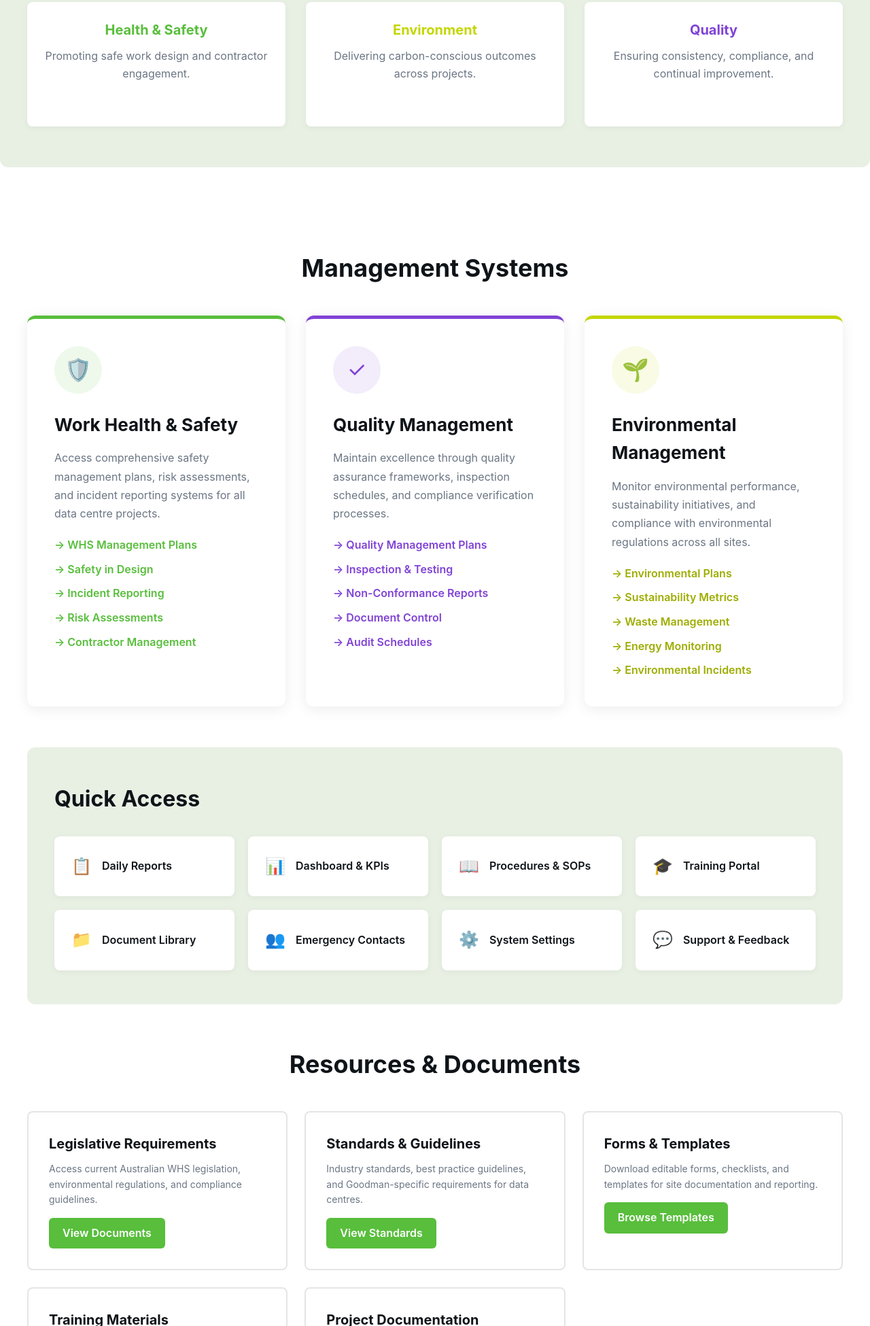
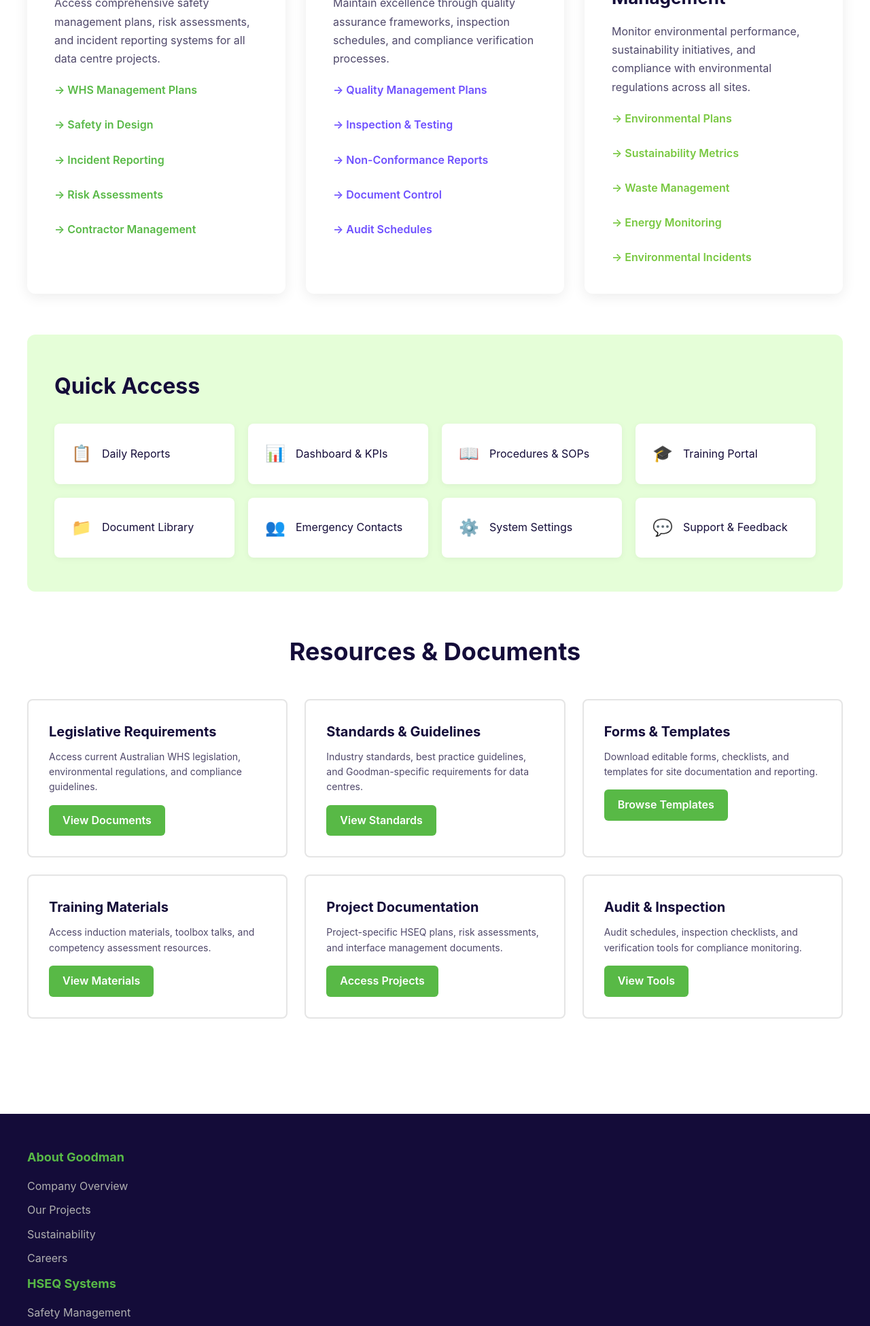
Before and after one commit to benkirkbride/goodman-greenlink-ims, a plain HTML site: page index.html in a window 1280 px wide. Shown: the part 850-2800 px from the top of the page at 68% size. Drawn offline with Linux system fonts and the light colour scheme.

Commit message:
Update index.html

```diff
--- a/index.html
+++ b/index.html
@@ -1,24 +1,31 @@
 <!DOCTYPE html>
 <html lang="en">
 <head>
-    <meta charset="UTF-8">
-    <meta name="viewport" content="width=device-width, initial-scale=1.0">
+  <meta charset="UTF-8" />
+  <meta name="viewport" content="width=device-width, initial-scale=1.0" />
   <title>Goodman Greenlink - IMS Portal</title>
+
   <style>
-        * { margin:0; padding:0; box-sizing:border-box; }
+    * {
+      margin: 0;
+      padding: 0;
+      box-sizing: border-box;
+    }
+
     :root {
-            --goodman-green: #58BE3C;
-            --neon-green: #C4D600;
-            --pale-green: #E8F0E4;
-            --ink: #0F1419;
-            --grey-ink: #6B7684;
+      /* Refreshed Goodman Palette */
+      --goodman-green: #58B946;      /* Primary Goodman Green */
+      --neon-green: #96FA64;         /* Highlight Green */
+      --pale-green: #E5FED8;         /* Section Tint */
+      --ink: #140C39;                /* Primary Ink */
+      --grey-ink: #4F486A;           /* Supporting Ink */
       --white: #FFFFFF;
-            --dark-purple: #332878;
-            --neon-purple: #8043D5;
+      --dark-purple: #412E9C;
+      --neon-purple: #6E50FF;
     }
 
     body {
-            font-family: -apple-system, BlinkMacSystemFont, 'Segoe UI', Arial, sans-serif;
+      font-family: 'Archivo', -apple-system, BlinkMacSystemFont, 'Segoe UI', Arial, sans-serif;
       color: var(--ink);
       line-height: 1.6;
       background-color: var(--white);
@@ -26,10 +33,11 @@
 
     /* Header */
     .header {
-            background-color: var(--goodman-green);
+      background-color: var(--ink);
       padding: 20px 0;
       box-shadow: 0 2px 10px rgba(0,0,0,0.1);
     }
+
     .header-content {
       max-width: 1400px;
       margin: 0 auto;
@@ -38,117 +46,314 @@
       justify-content: space-between;
       align-items: center;
     }
-        .logo-section { display:flex; align-items:center; gap:20px; }
-        .logo { font-size:32px; font-weight:700; color: var(--white); letter-spacing:-1px; }
-        .nav-links { display:flex; gap:30px; list-style:none; }
-        .nav-links a { color: var(--white); text-decoration:none; font-weight:500; transition: opacity 0.3s; }
-        .nav-links a:hover { opacity:0.8; }
 
-        /* Hero Section */
+    .logo-section img {
+      height: 42px;
+      width: auto;
+    }
+
+    .nav-links {
+      display: flex;
+      gap: 30px;
+      list-style: none;
+    }
+
+    .nav-links a {
+      color: var(--white);
+      text-decoration: none;
+      font-weight: 500;
+      transition: color 0.3s;
+    }
+
+    .nav-links a:hover {
+      color: var(--neon-green);
+    }
+
+    /* Hero */
     .hero {
       background: linear-gradient(135deg, var(--goodman-green) 0%, #4AAA30 100%);
       color: var(--white);
       padding: 80px 40px;
       text-align: center;
     }
-        .hero-content { max-width:900px; margin:0 auto; }
-        .hero h1 { font-size:48px; margin-bottom:20px; font-weight:700; }
-        .hero p { font-size:20px; opacity:0.95; max-width:700px; margin:0 auto; }
 
-        /* About IMS Section */
-        .about-ims {
-            background-color: var(--pale-green);
+    .hero-content {
+      max-width: 900px;
+      margin: 0 auto;
+    }
+
+    .hero h1 {
+      font-size: 48px;
+      margin-bottom: 20px;
+      font-weight: 700;
+    }
+
+    .hero p {
+      font-size: 20px;
+      opacity: 0.95;
+      max-width: 700px;
+      margin: 0 auto;
+    }
+
+    /* Content Container */
+    .container {
+      max-width: 1400px;
+      margin: 0 auto;
       padding: 60px 40px;
+    }
+
+    .section-title {
+      font-size: 36px;
+      color: var(--ink);
+      margin-bottom: 40px;
+      text-align: center;
+      font-weight: 700;
+    }
+
+    /* Cards */
+    .cards-grid {
+      display: grid;
+      grid-template-columns: repeat(auto-fit, minmax(350px, 1fr));
+      gap: 30px;
+      margin-bottom: 60px;
+    }
+
+    .card {
+      background: var(--white);
       border-radius: 12px;
-            margin: 60px 0;
-            text-align: center;
+      padding: 40px;
+      box-shadow: 0 4px 20px rgba(0,0,0,0.08);
+      transition: transform 0.3s, box-shadow 0.3s;
+      border-top: 5px solid var(--goodman-green);
+      cursor: pointer;
+      animation: fadeInUp 0.6s ease-out;
     }
-        .about-ims h2 { font-size:36px; color: var(--ink); font-weight:700; margin-bottom:20px; }
-        .about-ims p { font-size:18px; color: var(--grey-ink); margin-bottom:40px; line-height:1.8; }
-        .focus-areas { display:flex; flex-wrap:wrap; gap:30px; justify-content:center; }
-        .focus-item { flex:1 1 250px; background: var(--white); padding:25px; border-radius:8px; box-shadow:0 2px 10px rgba(0,0,0,0.05); }
-        .focus-item h4 { font-size:20px; font-weight:700; margin-bottom:10px; }
-        .focus-item.health { color: var(--goodman-green); }
-        .focus-item.environment { color: var(--neon-green); }
-        .focus-item.quality { color: var(--neon-purple); }
-        .focus-item p { color: var(--grey-ink); font-size:16px; line-height:1.6; }
 
-        /* Main Content */
-        .container { max-width:1400px; margin:0 auto; padding:60px 40px; }
-        .section-title { font-size:36px; color: var(--ink); margin-bottom:40px; text-align:center; font-weight:700; }
+    .card:hover {
+      transform: translateY(-5px);
+      box-shadow: 0 8px 30px rgba(0,0,0,0.12);
+    }
 
-        /* Cards Grid */
-        .cards-grid { display:grid; grid-template-columns:repeat(auto-fit,minmax(350px,1fr)); gap:30px; margin-bottom:60px; }
-        .card { background: var(--white); border-radius:12px; padding:40px; box-shadow:0 4px 20px rgba(0,0,0,0.08); transition: transform 0.3s, box-shadow 0.3s; border-top:5px solid var(--goodman-green); cursor:pointer; }
-        .card:hover { transform:translateY(-5px); box-shadow:0 8px 30px rgba(0,0,0,0.12); }
     .card.safety { border-top-color: var(--goodman-green); }
     .card.quality { border-top-color: var(--neon-purple); }
     .card.environment { border-top-color: var(--neon-green); }
-        .card-icon { width:70px; height:70px; border-radius:50%; display:flex; align-items:center; justify-content:center; margin-bottom:25px; font-size:32px; }
-        .card.safety .card-icon { background-color: rgba(88,190,60,0.1); color: var(--goodman-green); }
-        .card.quality .card-icon { background-color: rgba(128,67,213,0.1); color: var(--neon-purple); }
-        .card.environment .card-icon { background-color: rgba(196,214,0,0.1); color: #9DAD00; }
-        .card h3 { font-size:26px; margin-bottom:15px; color: var(--ink); font-weight:700; }
-        .card p { color: var(--grey-ink); font-size:16px; margin-bottom:20px; line-height:1.7; }
-        .card-links { display:flex; flex-direction:column; gap:10px; }
-        .card-link { color: var(--goodman-green); text-decoration:none; font-weight:600; display:flex; align-items:center; gap:8px; transition: gap 0.3s; }
-        .card-link:hover { gap:12px; }
+
+    .card-icon {
+      width: 70px;
+      height: 70px;
+      border-radius: 50%;
+      display: flex;
+      align-items: center;
+      justify-content: center;
+      margin-bottom: 25px;
+      font-size: 32px;
+    }
+
+    .card.safety .card-icon {
+      background-color: rgba(88, 185, 70, 0.12);
+      color: var(--goodman-green);
+    }
+
+    .card.quality .card-icon {
+      background-color: rgba(110, 80, 255, 0.12);
+      color: var(--neon-purple);
+    }
+
+    .card.environment .card-icon {
+      background-color: rgba(150, 250, 100, 0.15);
+      color: #78C840;
+    }
+
+    .card h3 {
+      font-size: 26px;
+      margin-bottom: 15px;
+      color: var(--ink);
+      font-weight: 700;
+    }
+
+    .card p {
+      color: var(--grey-ink);
+      font-size: 16px;
+      margin-bottom: 20px;
+      line-height: 1.7;
+    }
+
+    .card-link {
+      color: var(--goodman-green);
+      text-decoration: none;
+      font-weight: 600;
+      display: flex;
+      align-items: center;
+      gap: 8px;
+      transition: gap 0.3s;
+    }
+
+    .card-link:hover { gap: 12px; }
     .card.quality .card-link { color: var(--neon-purple); }
-        .card.environment .card-link { color:#9DAD00; }
+    .card.environment .card-link { color: #78C840; }
 
-        /* Quick Access Section */
-        .quick-access { background-color: var(--pale-green); padding:50px 40px; margin:60px 0; border-radius:12px; }
-        .quick-access h2 { font-size:32px; margin-bottom:30px; color: var(--ink); font-weight:700; }
-        .quick-links-grid { display:grid; grid-template-columns:repeat(auto-fit,minmax(250px,1fr)); gap:20px; }
-        .quick-link-item { background: var(--white); padding:25px; border-radius:8px; text-decoration:none; color: var(--ink); display:flex; align-items:center; gap:15px; transition: transform 0.3s, box-shadow 0.3s; box-shadow:0 2px 10px rgba(0,0,0,0.05); }
-        .quick-link-item:hover { transform:translateX(5px); box-shadow:0 4px 15px rgba(0,0,0,0.1); }
-        .quick-link-icon { font-size:24px; color: var(--goodman-green); }
-        .quick-link-text { font-weight:600; }
+    @keyframes fadeInUp {
+      from { opacity: 0; transform: translateY(30px); }
+      to { opacity: 1; transform: translateY(0); }
+    }
 
-        /* Resources Section */
-        .resources-section { margin-top:60px; }
-        .resources-grid { display:grid; grid-template-columns:repeat(auto-fit,minmax(300px,1fr)); gap:25px; }
-        .resource-item { background: var(--white); border:2px solid #E5E5E5; border-radius:8px; padding:30px; transition:border-color 0.3s; }
-        .resource-item:hover { border-color: var(--goodman-green); }
-        .resource-item h4 { color: var(--ink); font-size:20px; margin-bottom:10px; font-weight:700; }
-        .resource-item p { color: var(--grey-ink); font-size:14px; margin-bottom:15px; }
-        .resource-btn { background-color: var(--goodman-green); color: var(--white); padding:10px 20px; border-radius:6px; text-decoration:none; display:inline-block; font-weight:600; transition: background-color 0.3s; }
-        .resource-btn:hover { background-color:#4AAA30; }
+    /* Quick Access */
+    .quick-access {
+      background-color: var(--pale-green);
+      padding: 50px 40px;
+      margin: 60px 0;
+      border-radius: 12px;
+    }
+
+    .quick-access h2 {
+      font-size: 32px;
+      margin-bottom: 30px;
+      color: var(--ink);
+      font-weight: 700;
+    }
+
+    .quick-links-grid {
+      display: grid;
+      grid-template-columns: repeat(auto-fit, minmax(250px, 1fr));
+      gap: 20px;
+    }
+
+    .quick-link-item {
+      background: var(--white);
+      padding: 25px;
+      border-radius: 8px;
+      text-decoration: none;
+      color: var(--ink);
+      display: flex;
+      align-items: center;
+      gap: 15px;
+      transition: transform 0.3s, box-shadow 0.3s;
+      box-shadow: 0 2px 10px rgba(0,0,0,0.05);
+      animation: fadeInUp 0.6s ease-out;
+    }
+
+    .quick-link-item:hover {
+      transform: translateX(5px);
+      box-shadow: 0 4px 15px rgba(0,0,0,0.1);
+    }
+
+    .quick-link-icon {
+      font-size: 24px;
+      color: var(--goodman-green);
+    }
+
+    /* Resources */
+    .resources-section {
+      margin-top: 60px;
+    }
+
+    .resources-grid {
+      display: grid;
+      grid-template-columns: repeat(auto-fit, minmax(300px, 1fr));
+      gap: 25px;
+    }
+
+    .resource-item {
+      background: var(--white);
+      border: 2px solid #E5E5E5;
+      border-radius: 8px;
+      padding: 30px;
+      transition: border-color 0.3s;
+      animation: fadeInUp 0.6s ease-out;
+    }
+
+    .resource-item:hover {
+      border-color: var(--goodman-green);
+    }
+
+    .resource-item h4 {
+      color: var(--ink);
+      font-size: 20px;
+      margin-bottom: 10px;
+      font-weight: 700;
+    }
+
+    .resource-item p {
+      color: var(--grey-ink);
+      font-size: 14px;
+      margin-bottom: 15px;
+    }
+
+    .resource-btn {
+      background-color: var(--goodman-green);
+      color: var(--white);
+      padding: 10px 20px;
+      border-radius: 6px;
+      text-decoration: none;
+      display: inline-block;
+      font-weight: 600;
+      transition: background-color 0.3s;
+    }
+
+    .resource-btn:hover {
+      background-color: #4AAA30;
+    }
 
     /* Footer */
-        .footer { background-color: var(--ink); color: var(--white); padding:50px 40px 30px; margin-top:80px; }
-        .footer-content { max-width:1400px; margin:0 auto; display:grid; grid-template-columns:repeat(auto-fit,minmax(250px,1fr)); gap:40px; margin-bottom:30px; }
-        .footer-section h4 { color: var(--goodman-green); margin-bottom:15px; font-size:18px; font-weight:700; }
-        .footer-section ul { list-style:none; }
-        .footer-section ul li { margin-bottom:10px; }
-        .footer-section a { color:#B0B0B0; text-decoration:none; transition: color 0.3s; }
-        .footer-section a:hover { color: var(--goodman-green); }
-        .footer-bottom { text-align:center; padding-top:30px; border-top:1px solid #333; color:#B0B0B0; }
+    .footer {
+      background-color: var(--ink);
+      color: var(--white);
+      padding: 50px 40px 30px;
+      margin-top: 80px;
+    }
+
+    .footer-section h4 {
+      color: var(--goodman-green);
+      margin-bottom: 15px;
+      font-size: 18px;
+      font-weight: 700;
+    }
+
+    .footer-section ul {
+      list-style: none;
+    }
+
+    .footer-section ul li {
+      margin-bottom: 10px;
+    }
+
+    .footer-section a {
+      color: #B0B0B0;
+      text-decoration: none;
+      transition: color 0.3s;
+    }
+
+    .footer-section a:hover {
+      color: var(--goodman-green);
+    }
+
+    .footer-bottom {
+      text-align: center;
+      padding-top: 30px;
+      border-top: 1px solid #333;
+      color: #B0B0B0;
+    }
 
     /* Responsive */
-        @media (max-width:768px){
-            .header-content { flex-direction:column; gap:20px; }
-            .nav-links { flex-direction:column; text-align:center; gap:15px; }
-            .hero h1 { font-size:32px; }
-            .hero p { font-size:16px; }
-            .cards-grid { grid-template-columns:1fr; }
-            .section-title { font-size:28px; }
-            .focus-areas { flex-direction:column; }
+    @media (max-width: 768px) {
+      .header-content { flex-direction: column; gap: 20px; }
+      .nav-links { flex-direction: column; text-align: center; gap: 15px; }
+      .hero h1 { font-size: 32px; }
+      .hero p { font-size: 16px; }
+      .cards-grid { grid-template-columns: 1fr; }
+      .quick-links-grid { grid-template-columns: 1fr; }
+      .resources-grid { grid-template-columns: 1fr; }
     }
-
-        /* Animations */
-        @keyframes fadeInUp { from{opacity:0;transform:translateY(30px);} to{opacity:1;transform:translateY(0);} }
-        .card,.quick-link-item,.resource-item,.focus-item{animation:fadeInUp 0.6s ease-out;}
-        .card:nth-child(2){animation-delay:0.1s;}
-        .card:nth-child(3){animation-delay:0.2s;}
   </style>
 </head>
+
 <body>
-
   <!-- Header -->
   <header class="header">
     <div class="header-content">
-            <div class="logo-section"><div class="logo">Goodman</div></div>
+      <div class="logo-section">
+        <img src="Goodman-Logo.png" alt="Goodman Logo">
+      </div>
       <nav>
         <ul class="nav-links">
           <li><a href="#home">Home</a></li>
@@ -165,30 +370,8 @@
   <!-- Hero Section -->
   <section class="hero" id="home">
     <div class="hero-content">
-            <h1>Greenlink - Integrated Management System</h1>
-            <p>Your comprehensive portal for Safety, Quality, and Environmental management. Building sustainable data centre excellence through integrated systems.</p>
-        </div>
-    </section>
-
-    <!-- About Greenlink IMS -->
-    <section class="about-ims">
-        <h2>About the Greenlink IMS</h2>
-        <p>The Goodman Greenlink Integrated Management System (IMS) provides a framework to support health, safety, environmental, and quality excellence across our developments, operations, and partnerships.</p>
-
-        <h3>Our Focus Areas</h3>
-        <div class="focus-areas">
-            <div class="focus-item health">
-                <h4>Health & Safety</h4>
-                <p>Promoting safe work design and contractor engagement.</p>
-            </div>
-            <div class="focus-item environment">
-                <h4>Environment</h4>
-                <p>Delivering carbon-conscious outcomes across projects.</p>
-            </div>
-            <div class="focus-item quality">
-                <h4>Quality</h4>
-                <p>Ensuring consistency, compliance, and continual improvement.</p>
-            </div>
+      <h1>Greenlink – Integrated Management System</h1>
+      <p>Driving sustainable, safe, and quality outcomes through an integrated management system for Goodman data centres.</p>
     </div>
   </section>
 
@@ -196,63 +379,78 @@
   <main class="container">
     <h2 class="section-title">Management Systems</h2>
 
-        <!-- Main Cards -->
+    <!-- Cards -->
     <div class="cards-grid">
-            <!-- Safety Card -->
       <div class="card safety" id="safety">
         <div class="card-icon">🛡️</div>
         <h3>Work Health & Safety</h3>
         <p>Access comprehensive safety management plans, risk assessments, and incident reporting systems for all data centre projects.</p>
-                <div class="card-links">
-                    <a href="#" class="card-link">→ WHS Management Plans</a>
-                    <a href="#" class="card-link">→ Safety in Design</a>
-                    <a href="#" class="card-link">→ Incident Reporting</a>
-                    <a href="#" class="card-link">→ Risk Assessments</a>
+        <a href="#" class="card-link">→ WHS Management Plans</a><br/>
+        <a href="#" class="card-link">→ Safety in Design</a><br/>
+        <a href="#" class="card-link">→ Incident Reporting</a><br/>
+        <a href="#" class="card-link">→ Risk Assessments</a><br/>
         <a href="#" class="card-link">→ Contractor Management</a>
       </div>
-            </div>
 
-            <!-- Quality Card -->
       <div class="card quality" id="quality">
         <div class="card-icon">✓</div>
         <h3>Quality Management</h3>
         <p>Maintain excellence through quality assurance frameworks, inspection schedules, and compliance verification processes.</p>
-                <div class="card-links">
-                    <a href="#" class="card-link">→ Quality Management Plans</a>
-                    <a href="#" class="card-link">→ Inspection & Testing</a>
-                    <a href="#" class="card-link">→ Non-Conformance Reports</a>
-                    <a href="#" class="card-link">→ Document Control</a>
+        <a href="#" class="card-link">→ Quality Management Plans</a><br/>
+        <a href="#" class="card-link">→ Inspection & Testing</a><br/>
+        <a href="#" class="card-link">→ Non-Conformance Reports</a><br/>
+        <a href="#" class="card-link">→ Document Control</a><br/>
         <a href="#" class="card-link">→ Audit Schedules</a>
       </div>
-            </div>
 
-            <!-- Environment Card -->
       <div class="card environment" id="environment">
         <div class="card-icon">🌱</div>
         <h3>Environmental Management</h3>
         <p>Monitor environmental performance, sustainability initiatives, and compliance with environmental regulations across all sites.</p>
-                <div class="card-links">
-                    <a href="#" class="card-link">→ Environmental Plans</a>
-                    <a href="#" class="card-link">→ Sustainability Metrics</a>
-                    <a href="#" class="card-link">→ Waste Management</a>
-                    <a href="#" class="card-link">→ Energy Monitoring</a>
+        <a href="#" class="card-link">→ Environmental Plans</a><br/>
+        <a href="#" class="card-link">→ Sustainability Metrics</a><br/>
+        <a href="#" class="card-link">→ Waste Management</a><br/>
+        <a href="#" class="card-link">→ Energy Monitoring</a><br/>
         <a href="#" class="card-link">→ Environmental Incidents</a>
       </div>
     </div>
-        </div>
 
-        <!-- Quick Access Section -->
+    <!-- Quick Access -->
     <div class="quick-access">
       <h2>Quick Access</h2>
       <div class="quick-links-grid">
-                <a href="#" class="quick-link-item"><span class="quick-link-icon">📋</span><span class="quick-link-text">Daily Reports</span></a>
-                <a href="#" class="quick-link-item"><span class="quick-link-icon">📊</span><span class="quick-link-text">Dashboard & KPIs</span></a>
-                <a href="#" class="quick-link-item"><span class="quick-link-icon">📖</span><span class="quick-link-text">Procedures & SOPs</span></a>
-                <a href="#" class="quick-link-item"><span class="quick-link-icon">🎓</span><span class="quick-link-text">Training Portal</span></a>
-                <a href="#" class="quick-link-item"><span class="quick-link-icon">📁</span><span class="quick-link-text">Document Library</span></a>
-                <a href="#" class="quick-link-item"><span class="quick-link-icon">👥</span><span class="quick-link-text">Emergency Contacts</span></a>
-                <a href="#" class="quick-link-item"><span class="quick-link-icon">⚙️</span><span class="quick-link-text">System Settings</span></a>
-                <a href="#" class="quick-link-item"><span class="quick-link-icon">💬</span><span class="quick-link-text">Support & Feedback</span></a>
+        <a href="#" class="quick-link-item">
+          <span class="quick-link-icon">📋</span>
+          <span class="quick-link-text">Daily Reports</span>
+        </a>
+        <a href="#" class="quick-link-item">
+          <span class="quick-link-icon">📊</span>
+          <span class="quick-link-text">Dashboard & KPIs</span>
+        </a>
+        <a href="#" class="quick-link-item">
+          <span class="quick-link-icon">📖</span>
+          <span class="quick-link-text">Procedures & SOPs</span>
+        </a>
+        <a href="#" class="quick-link-item">
+          <span class="quick-link-icon">🎓</span>
+          <span class="quick-link-text">Training Portal</span>
+        </a>
+        <a href="#" class="quick-link-item">
+          <span class="quick-link-icon">📁</span>
+          <span class="quick-link-text">Document Library</span>
+        </a>
+        <a href="#" class="quick-link-item">
+          <span class="quick-link-icon">👥</span>
+          <span class="quick-link-text">Emergency Contacts</span>
+        </a>
+        <a href="#" class="quick-link-item">
+          <span class="quick-link-icon">⚙️</span>
+          <span class="quick-link-text">System Settings</span>
+        </a>
+        <a href="#" class="quick-link-item">
+          <span class="quick-link-icon">💬</span>
+          <span class="quick-link-text">Support & Feedback</span>
+        </a>
       </div>
     </div>
 
@@ -282,4 +480,33 @@
         </div>
         <div class="resource-item">
           <h4>Project Documentation</h4>
-                    <p>Project
+          <p>Project-specific HSEQ plans, risk assessments, and interface management documents.</p>
+          <a href="#" class="resource-btn">Access Projects</a>
+        </div>
+        <div class="resource-item">
+          <h4>Audit & Inspection</h4>
+          <p>Audit schedules, inspection checklists, and verification tools for compliance monitoring.</p>
+          <a href="#" class="resource-btn">View Tools</a>
+        </div>
+      </div>
+    </div>
+  </main>
+
+  <!-- Footer -->
+  <footer class="footer" id="contact">
+    <div class="footer-content">
+      <div class="footer-section">
+        <h4>About Goodman</h4>
+        <ul>
+          <li><a href="#">Company Overview</a></li>
+          <li><a href="#">Our Projects</a></li>
+          <li><a href="#">Sustainability</a></li>
+          <li><a href="#">Careers</a></li>
+        </ul>
+      </div>
+      <div class="footer-section">
+        <h4>HSEQ Systems</h4>
+        <ul>
+          <li><a href="#">Safety Management</a></li>
+          <li><a href="#">Quality Assurance</a></li>
+          <li><a href="#">Environmental</a></
```
Lines whose indentation alone changed are shown as unchanged.
